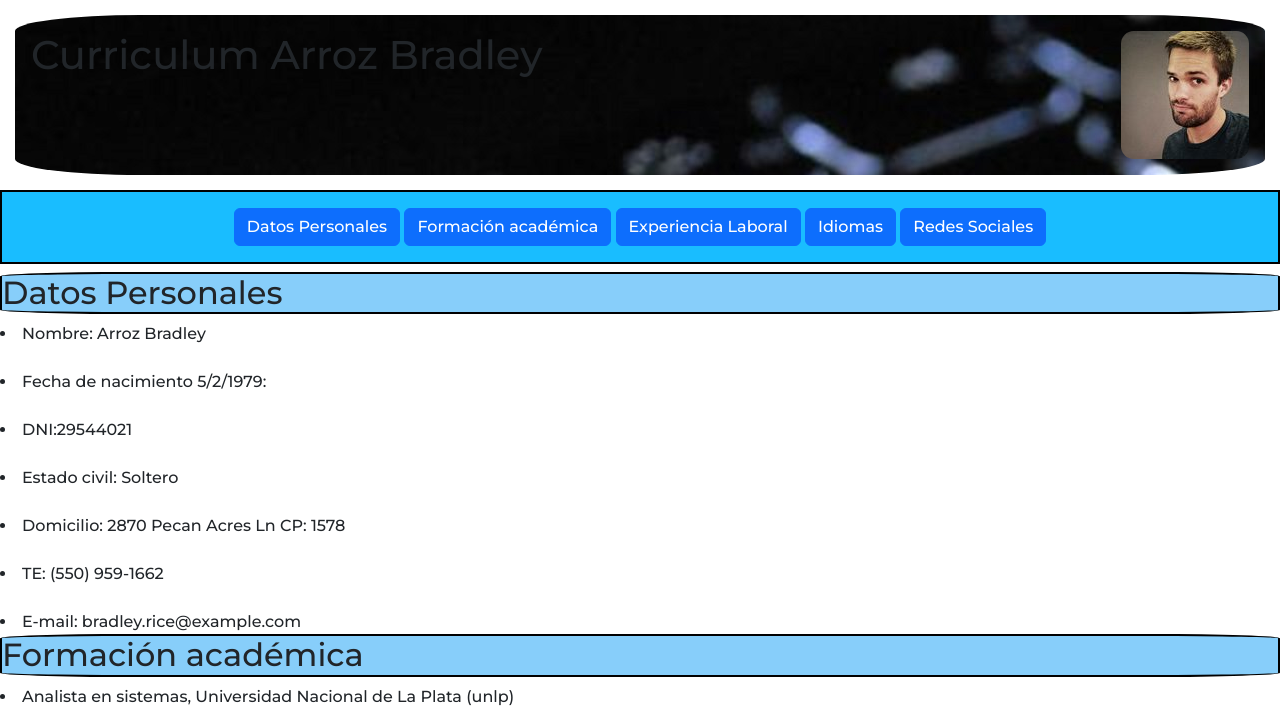
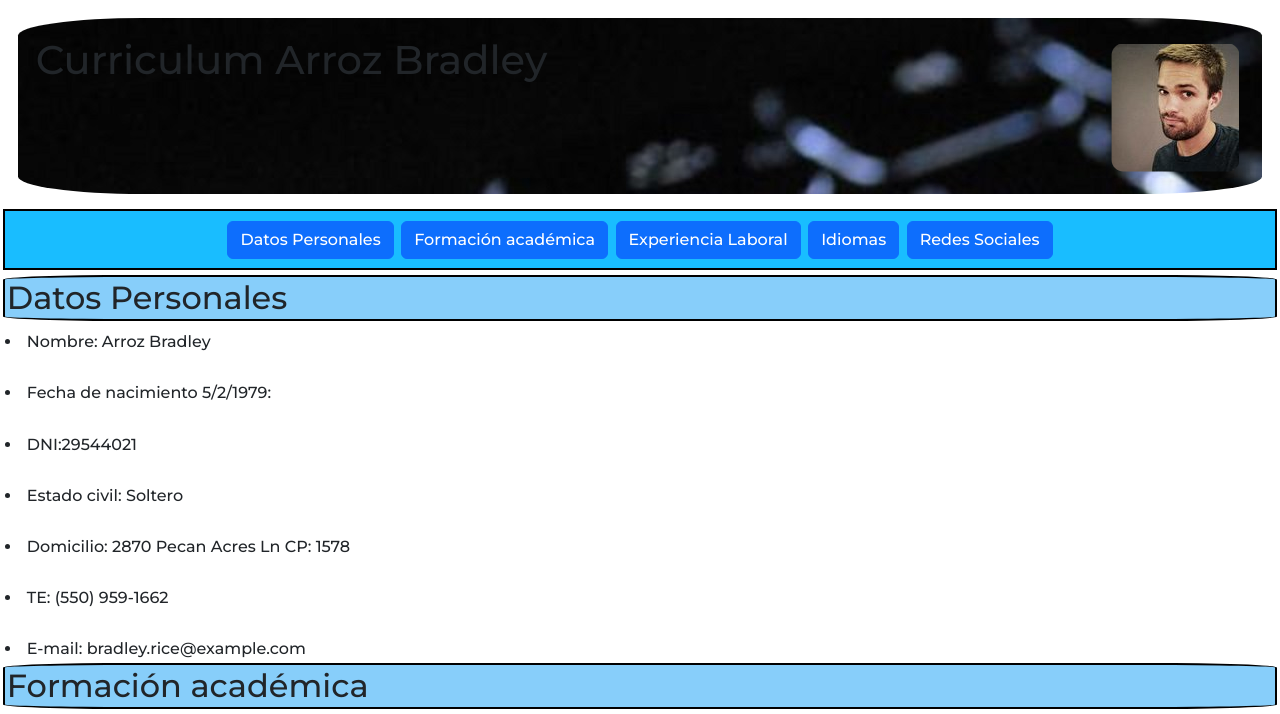
Before and after one commit to damaru84/daniel-rubio-cv, a plain HTML site: page index.html in a window 1280 px wide. Shown: the top 714 px of the page. Drawn offline with nearby package versions, Linux system fonts and the light colour scheme.

Commit message:
arreglo de margenes

```diff
--- a/practica.css
+++ b/practica.css
@@ -1,9 +1,6 @@
 *{
     font-family: 'Montserrat', sans-serif;
-
-
-
-
+    padding: .1rem;
  }
 body{
     background-color: #0E89AD;
@@ -13,26 +10,19 @@ body{
     padding: 1rem;
     border-radius: 10%;
     display: flex;
-
     justify-content: space-between;
     text-align: center;
-
-    background-image: url("imagenes/68.jpg");
+     background-image: url("imagenes/68.jpg");
     }
-
-
 
 .button{
     display: flex;
     justify-content: flex-center;
     cursor: pointer;
-
-}
-
+    }
 
 button:hover{
-
-    box-shadow: 5px 5px 10px;
+     box-shadow: 5px 5px 10px;
     }
 
 .imagen{
@@ -44,17 +34,16 @@ button:hover{
 .container-xxl{
     text-align: center;
     justify-content: space-between;
-    margin: .5rem;
-    padding: .5rem;
+    margin: .3rem;
+    padding: .3rem;
     background-color: #19BDFF;
     border: 2px solid black;
     }
 
+.btn {
+    margin-top: .3rem;
+    margin-bottom: .3rem;}
 
-.btn {
-    margin-top: .5rem;
-    margin-bottom: .5rem;
-}
 
 h1{
     color: white
```
